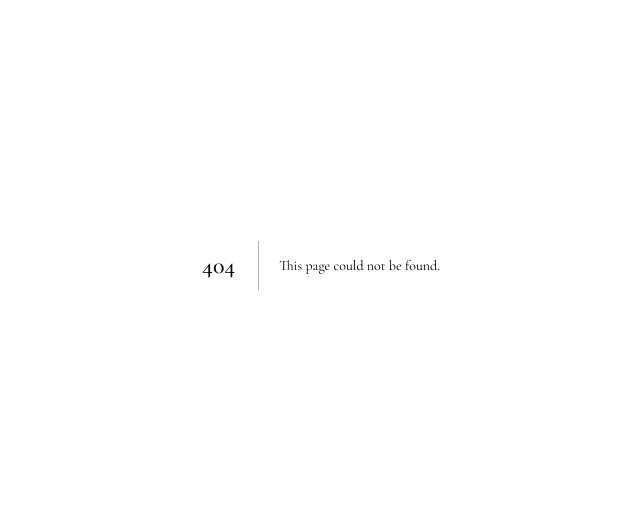
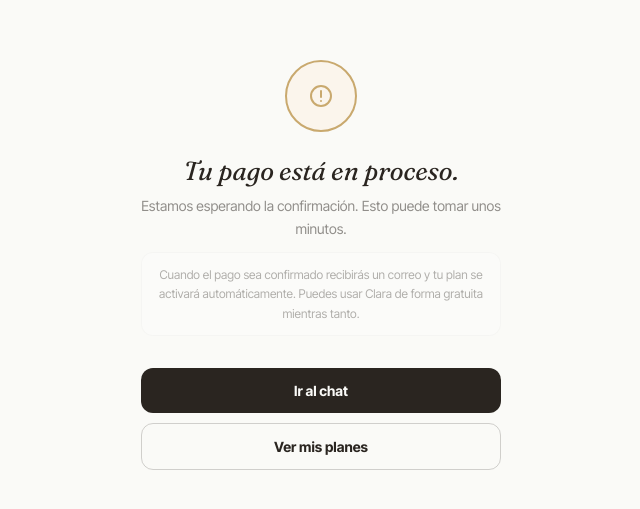
Before and after one commit to Coach360-mp/coach-360-mujer, a Next.js app: page /holaclara/pago/pendiente in a window 1280 px wide. Before the commit this address had no page. Shown: the part 135-644 px from the top of the page, without its empty margins (319-959 px from the left). Built offline with nearby package versions, Linux system fonts and the light colour scheme.

Commit message:
feat: páginas pago fallido y pendiente

```diff
--- /dev/null
+++ b/src/app/holaclara/pago/fallido/page.jsx
@@ -0,0 +1,36 @@
+'use client'
+import { useRouter } from 'next/navigation'
+
+export default function PagoFallido() {
+  const router = useRouter()
+
+  const s = {
+    root: { minHeight: '100vh', background: '#FAFAF7', fontFamily: "'Inter Tight', sans-serif", color: '#2A2520', display: 'flex', alignItems: 'center', justifyContent: 'center', padding: '20px' },
+    card: { maxWidth: '360px', width: '100%', textAlign: 'center' },
+    circulo: { width: '72px', height: '72px', borderRadius: '50%', background: '#FEF0EE', border: '2px solid #E57373', display: 'flex', alignItems: 'center', justifyContent: 'center', margin: '0 auto 24px' },
+    titulo: { fontFamily: "'Fraunces', serif", fontStyle: 'italic', fontSize: '26px', marginBottom: '8px', lineHeight: 1.2 },
+    sub: { fontSize: '14px', opacity: 0.5, marginBottom: '32px', lineHeight: 1.6 },
+    btnPrimario: { width: '100%', padding: '14px', borderRadius: '12px', background: '#2A2520', color: '#FAFAF7', fontFamily: "'Inter Tight', sans-serif", fontSize: '14px', fontWeight: 700, border: 'none', cursor: 'pointer', marginBottom: '10px' },
+    btnSecundario: { width: '100%', padding: '14px', borderRadius: '12px', background: 'transparent', color: '#2A2520', fontFamily: "'Inter Tight', sans-serif", fontSize: '14px', fontWeight: 700, border: '1px solid rgba(42,37,32,0.2)', cursor: 'pointer' },
+  }
+
+  return (
+    <>
+      <link href="https://fonts.googleapis.com/css2?family=Fraunces:ital,wght@1,400&family=Inter+Tight:wght@400;700&display=swap" rel="stylesheet" />
+      <div style={s.root}>
+        <div style={s.card}>
+          <div style={s.circulo}>
+            <svg width="24" height="24" viewBox="0 0 24 24" fill="none">
+              <line x1="5" y1="5" x2="19" y2="19" stroke="#E57373" strokeWidth="2.5" strokeLinecap="round" />
+              <line x1="19" y1="5" x2="5" y2="19" stroke="#E57373" strokeWidth="2.5" strokeLinecap="round" />
+            </svg>
+          </div>
+          <div style={s.titulo}>El pago no se completó.</div>
+          <div style={s.sub}>Puede ser un problema con tu tarjeta o con la conexión. No se realizó ningún cobro.</div>
+          <button style={s.btnPrimario} onClick={() => router.push('/holaclara/planes')}>Intentar de nuevo</button>
+          <button style={s.btnSecundario} onClick={() => router.push('/holaclara/chat')}>Volver al chat</button>
+        </div>
+      </div>
+    </>
+  )
+}
--- /dev/null
+++ b/src/app/holaclara/pago/pendiente/page.jsx
@@ -0,0 +1,41 @@
+'use client'
+import { useRouter } from 'next/navigation'
+
+export default function PagoPendiente() {
+  const router = useRouter()
+
+  const s = {
+    root: { minHeight: '100vh', background: '#FAFAF7', fontFamily: "'Inter Tight', sans-serif", color: '#2A2520', display: 'flex', alignItems: 'center', justifyContent: 'center', padding: '20px' },
+    card: { maxWidth: '360px', width: '100%', textAlign: 'center' },
+    circulo: { width: '72px', height: '72px', borderRadius: '50%', background: '#FBF5EC', border: '2px solid #C9A96E', display: 'flex', alignItems: 'center', justifyContent: 'center', margin: '0 auto 24px' },
+    titulo: { fontFamily: "'Fraunces', serif", fontStyle: 'italic', fontSize: '26px', marginBottom: '8px', lineHeight: 1.2 },
+    sub: { fontSize: '14px', opacity: 0.5, marginBottom: '12px', lineHeight: 1.6 },
+    info: { fontSize: '12px', opacity: 0.35, marginBottom: '32px', lineHeight: 1.6, padding: '12px 16px', background: '#fff', borderRadius: '12px', border: '0.5px solid rgba(42,37,32,0.08)' },
+    btnPrimario: { width: '100%', padding: '14px', borderRadius: '12px', background: '#2A2520', color: '#FAFAF7', fontFamily: "'Inter Tight', sans-serif", fontSize: '14px', fontWeight: 700, border: 'none', cursor: 'pointer', marginBottom: '10px' },
+    btnSecundario: { width: '100%', padding: '14px', borderRadius: '12px', background: 'transparent', color: '#2A2520', fontFamily: "'Inter Tight', sans-serif", fontSize: '14px', fontWeight: 700, border: '1px solid rgba(42,37,32,0.2)', cursor: 'pointer' },
+  }
+
+  return (
+    <>
+      <link href="https://fonts.googleapis.com/css2?family=Fraunces:ital,wght@1,400&family=Inter+Tight:wght@400;700&display=swap" rel="stylesheet" />
+      <div style={s.root}>
+        <div style={s.card}>
+          <div style={s.circulo}>
+            <svg width="28" height="28" viewBox="0 0 28 28" fill="none">
+              <circle cx="14" cy="14" r="10" stroke="#C9A96E" strokeWidth="2" />
+              <line x1="14" y1="9" x2="14" y2="15" stroke="#C9A96E" strokeWidth="2" strokeLinecap="round" />
+              <circle cx="14" cy="19" r="1" fill="#C9A96E" />
+            </svg>
+          </div>
+          <div style={s.titulo}>Tu pago está en proceso.</div>
+          <div style={s.sub}>Estamos esperando la confirmación. Esto puede tomar unos minutos.</div>
+          <div style={s.info}>
+            Cuando el pago sea confirmado recibirás un correo y tu plan se activará automáticamente. Puedes usar Clara de forma gratuita mientras tanto.
+          </div>
+          <button style={s.btnPrimario} onClick={() => router.push('/holaclara/chat')}>Ir al chat</button>
+          <button style={s.btnSecundario} onClick={() => router.push('/holaclara/planes')}>Ver mis planes</button>
+        </div>
+      </div>
+    </>
+  )
+}
```
